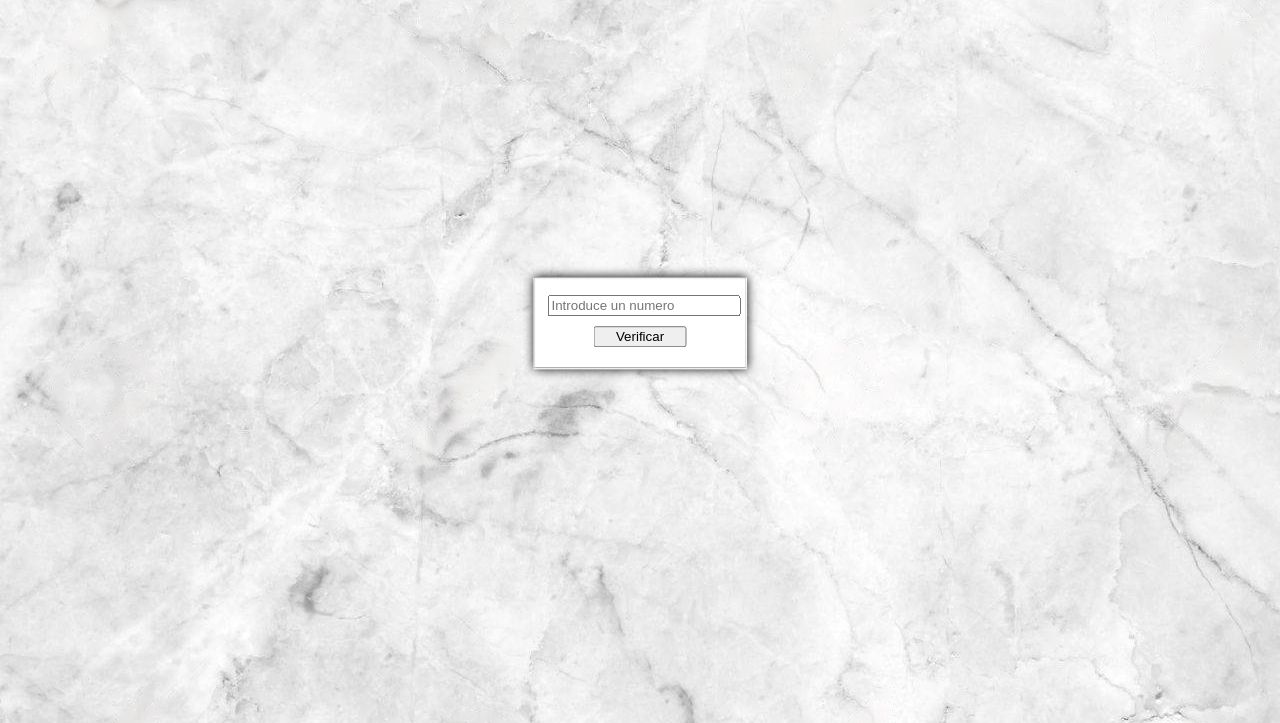
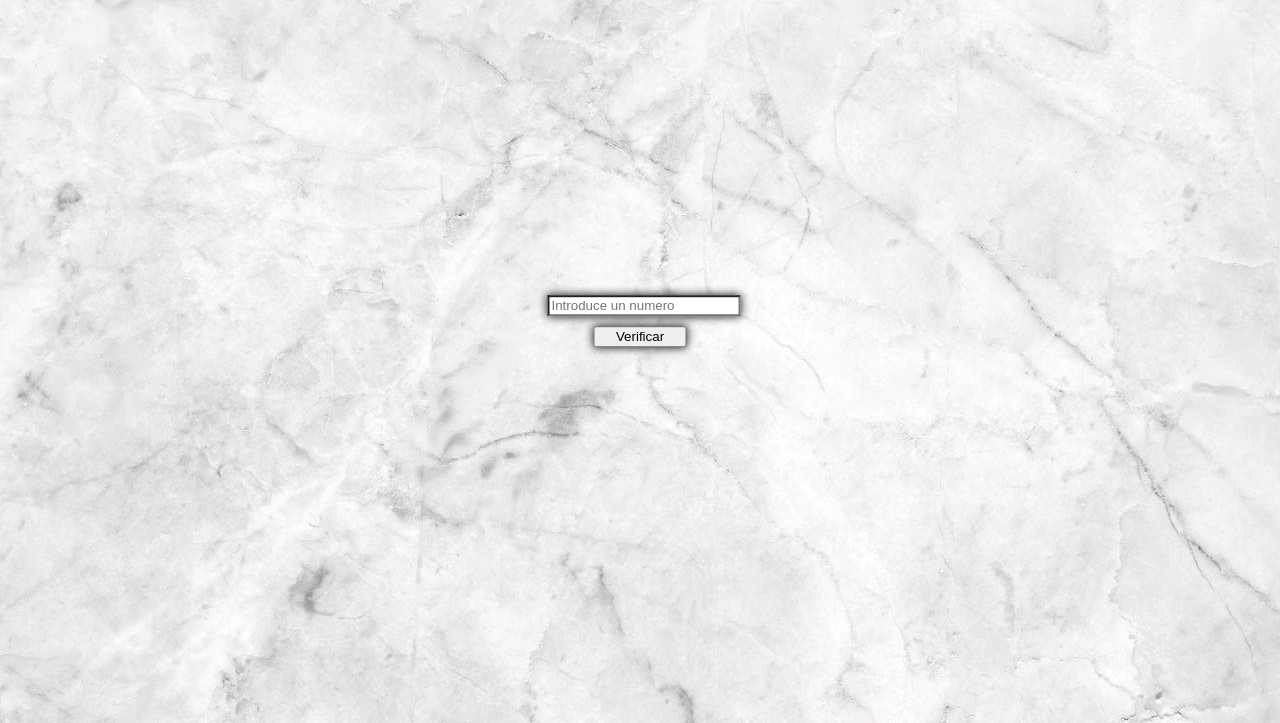
Before and after one commit to levijcdfEVG/TAR-04.01-Trabajar-con-LOCATION, a plain HTML site: page index.html in a window 1280 px wide. Shown: the part 77-800 px from the top of the page. Drawn offline with Linux system fonts and the light colour scheme.

Commit message:
Se han centrado mejor los elementos del indice y se han añadido algunos estilos

```diff
--- a/css/index.css
+++ b/css/index.css
@@ -1,39 +1,43 @@
 body{
-    width: 50%;
-    margin: auto;
-    font-family: Verdana, Geneva, Tahoma, sans-serif;
-    background-image: url("../img/background.jpeg");
+    width: 50%; /* Establece el ancho del cuerpo al 50% del contenedor padre */
+    margin: auto; /* Centra el cuerpo horizontalmente */
+    font-family: Verdana, Geneva, Tahoma, sans-serif; /* Define la familia de fuentes para el texto */
+    background-image: url("../img/background.jpeg"); /* Establece una imagen de fondo */
 }
 
 main{
-    position: fixed;
-    top: 50%;
-    left: 50%;
-    transform: translate(-50%, -50%);
+    position: fixed; /* Fija la posición del elemento en la ventana del navegador */
+    top: 50%; /* Posiciona el elemento al 50% desde la parte superior de la ventana */
+    left: 50%; /* Posiciona el elemento al 50% desde la parte izquierda de la ventana */
+    transform: translate(-50%, -50%); /* Centra el elemento en la ventana */
+
 }
 
 header{
-    font-weight: bolder;
-    text-align: center;
+    font-weight: bolder; /* Hace que el texto sea más grueso */
+    text-align: center; /* Centra el texto horizontalmente */
 }
 
 header > h1{
-    font-size: x-large;
+    font-size: x-large; /* Establece el tamaño de la fuente a extra grande */
 }
 
+
+
 fieldset{
-    box-shadow: 0 0 10px black;
-    background-color: white;
-    text-align: center;
+    text-align: center; /* Centra el texto horizontalmente */
+    border: none;
 }
 
 fieldset > input {
-    display: block;
-    width: 100%;
-    margin: 10px 0;
+    display: block; /* Hace que el input sea un elemento de bloque */
+    width: 100%; /* Establece el ancho del input al 100% del contenedor padre */
+    margin: 10px 0; /* Aplica un margen de 10px arriba y abajo */
+    box-shadow: 0 0 10px; /* Aplica una sombra con una difuminasión de 10px */
+
 }
 
 fieldset > input[type="submit"] {
-    width: 50%;
-    margin: 10px auto;
+    width: 50%; /* Establece el ancho del botón submit al 50% del contenedor padre */
+    margin: 10px auto; /* Aplica un margen de 10px arriba y abajo y centra el botón horizontalmente */
 }
```
Also changed, not shown: index.html (+1 -0 lines).
